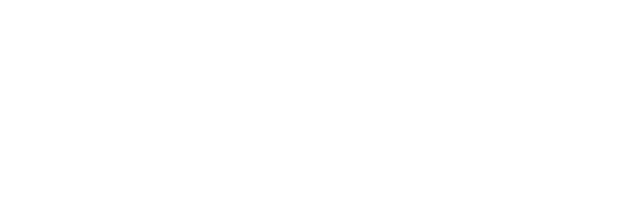
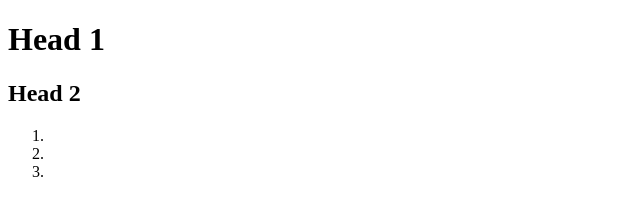
Before and after one commit to cinemyp/task-html, a website: page src/index.html in a window 1280 px wide. Shown: the whole page, without its empty margins (0-640 px from the left). Drawn offline with Linux system fonts and the light colour scheme.

Commit message:
Done Task

```diff
--- a/src/index.html
+++ b/src/index.html
@@ -3,5 +3,13 @@
     <head>
         <title>HTML</title>
     </head>
-    <body></body>
+    <body>
+        <h1>Head 1</h1>
+        <h2>Head 2</h2>
+        <ol>
+            <li><a href="https://wasaby.dev/doc/platform"></a></li>
+            <li><a href="https://github.com/cinemyp/task-html"></a></li>
+            <li><a href="https://yandex.ru/"></a></li>
+        </ol>
+    </body>
 </html>
```
Also changed, not shown: 1 other file.
